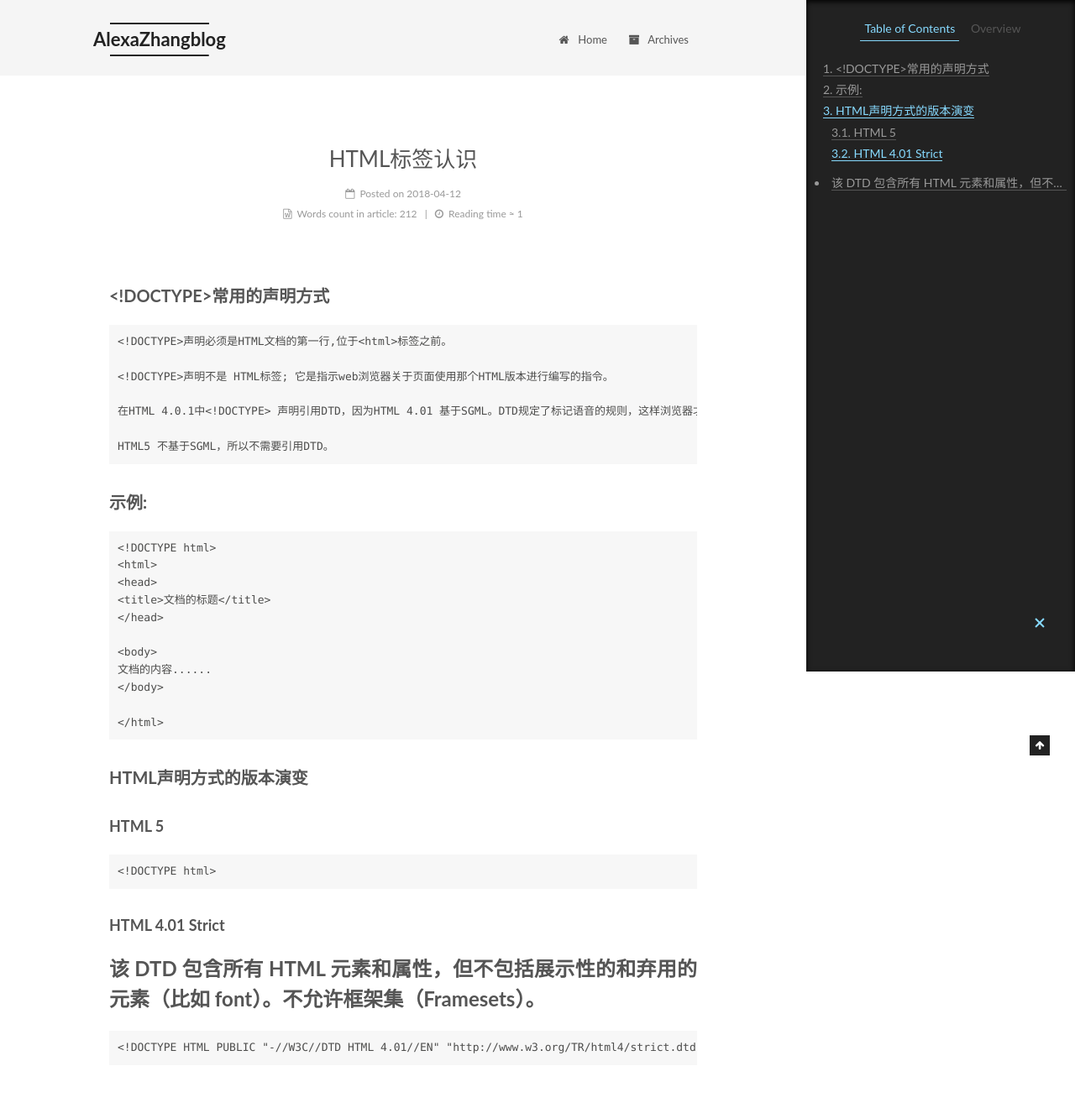
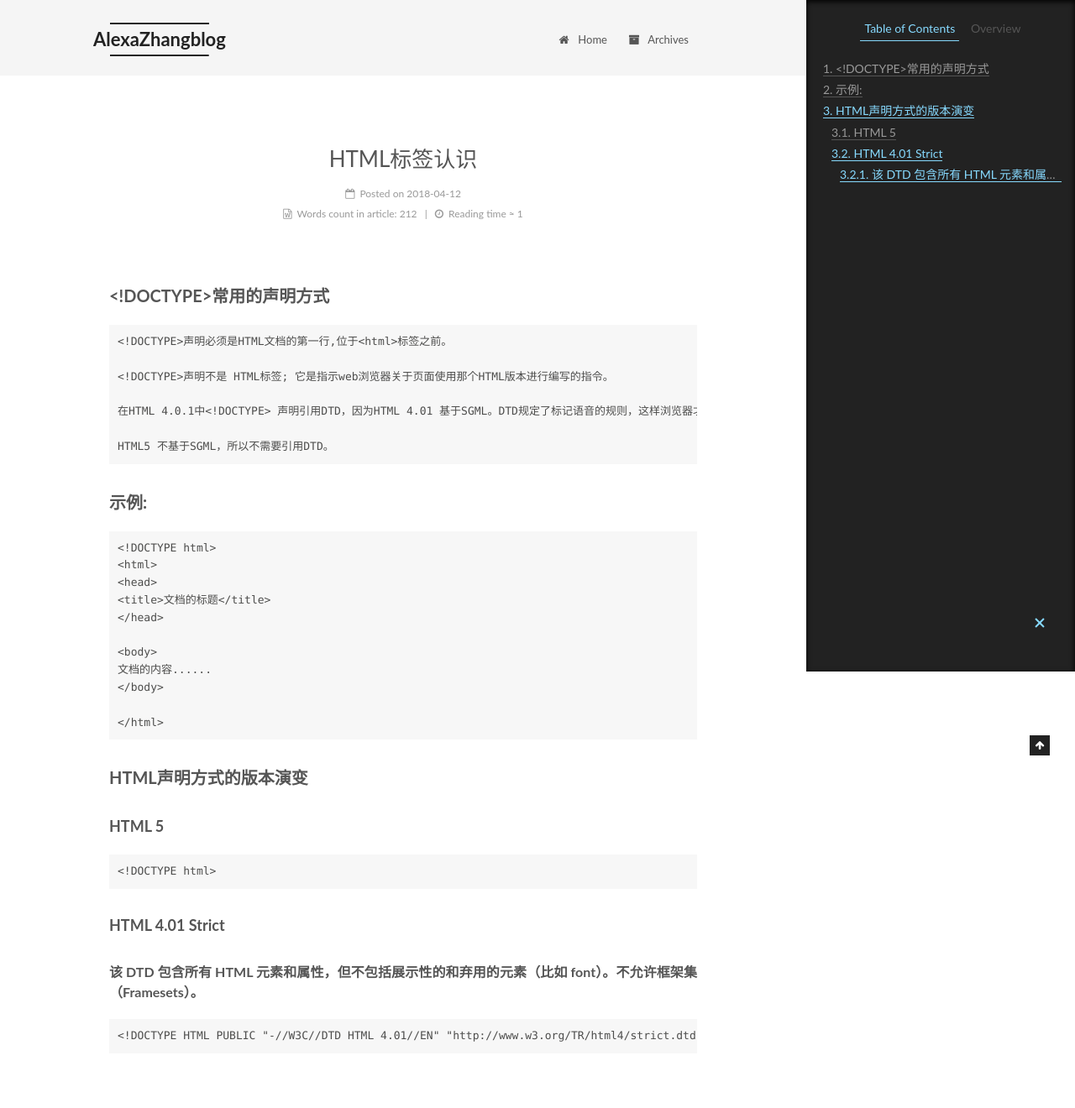
Before and after one commit to AlexaZhang/AlexaZhang.github.io, a plain HTML site: page 2018/04/12/HTML标签认识/index.html in a window 1280 px wide. Shown: the top 1320 px of the page at 84% size. Drawn offline with Linux system fonts and the light colour scheme.

Commit message:
Site updated: 2018-04-12 15:40:47

```diff
--- a/2018/04/12/HTML标签认识/index.html
+++ b/2018/04/12/HTML标签认识/index.html
@@ -86,7 +86,7 @@
 <meta property="og:site_name" content="AlexaZhangblog">
 <meta property="og:description" content="&amp;lt;!DOCTYPE&amp;gt;常用的声明方式&amp;lt;!DOCTYPE&amp;gt;声明必须是HTML文档的第一行,位于&amp;lt;html&amp;gt;标签之前。  &amp;lt;!DOCTYPE&amp;gt;声明不是 HTML标签; 它是指示web浏览器关于页面使用那个HTML版本进行编写的指令。  在HTML 4.0.1中&amp;lt;!DOCTYPE&amp;gt; 声明引用DTD，因为HTML 4.01 基于SGML。DTD规定">
 <meta property="og:locale" content="default">
-<meta property="og:updated_time" content="2018-04-12T07:36:47.089Z">
+<meta property="og:updated_time" content="2018-04-12T07:40:38.168Z">
 <meta name="twitter:card" content="summary">
 <meta name="twitter:title" content="HTML标签认识">
 <meta name="twitter:description" content="&amp;lt;!DOCTYPE&amp;gt;常用的声明方式&amp;lt;!DOCTYPE&amp;gt;声明必须是HTML文档的第一行,位于&amp;lt;html&amp;gt;标签之前。  &amp;lt;!DOCTYPE&amp;gt;声明不是 HTML标签; 它是指示web浏览器关于页面使用那个HTML版本进行编写的指令。  在HTML 4.0.1中&amp;lt;!DOCTYPE&amp;gt; 声明引用DTD，因为HTML 4.01 基于SGML。DTD规定">
@@ -349,7 +349,7 @@ HTML5 不基于SGML，所以不需要引用DTD。
 
 &lt;/html&gt;
 </code></pre><h3 id="HTML声明方式的版本演变"><a href="#HTML声明方式的版本演变" class="headerlink" title="HTML声明方式的版本演变"></a>HTML声明方式的版本演变</h3><h4 id="HTML-5"><a href="#HTML-5" class="headerlink" title="HTML 5"></a>HTML 5</h4><pre><code>&lt;!DOCTYPE html&gt;
-</code></pre><h4 id="HTML-4-01-Strict"><a href="#HTML-4-01-Strict" class="headerlink" title="HTML 4.01 Strict"></a>HTML 4.01 Strict</h4><h1 id="该-DTD-包含所有-HTML-元素和属性，但不包括展示性的和弃用的元素（比如-font）。不允许框架集（Framesets）。"><a href="#该-DTD-包含所有-HTML-元素和属性，但不包括展示性的和弃用的元素（比如-font）。不允许框架集（Framesets）。" class="headerlink" title="该 DTD 包含所有 HTML 元素和属性，但不包括展示性的和弃用的元素（比如 font）。不允许框架集（Framesets）。"></a>该 DTD 包含所有 HTML 元素和属性，但不包括展示性的和弃用的元素（比如 font）。不允许框架集（Framesets）。</h1><pre><code>&lt;!DOCTYPE HTML PUBLIC &quot;-//W3C//DTD HTML 4.01//EN&quot; &quot;http://www.w3.org/TR/html4/strict.dtd&quot;&gt;
+</code></pre><h4 id="HTML-4-01-Strict"><a href="#HTML-4-01-Strict" class="headerlink" title="HTML 4.01 Strict"></a>HTML 4.01 Strict</h4><h5 id="该-DTD-包含所有-HTML-元素和属性，但不包括展示性的和弃用的元素（比如-font）。不允许框架集（Framesets）。"><a href="#该-DTD-包含所有-HTML-元素和属性，但不包括展示性的和弃用的元素（比如-font）。不允许框架集（Framesets）。" class="headerlink" title="该 DTD 包含所有 HTML 元素和属性，但不包括展示性的和弃用的元素（比如 font）。不允许框架集（Framesets）。"></a>该 DTD 包含所有 HTML 元素和属性，但不包括展示性的和弃用的元素（比如 font）。不允许框架集（Framesets）。</h5><pre><code>&lt;!DOCTYPE HTML PUBLIC &quot;-//W3C//DTD HTML 4.01//EN&quot; &quot;http://www.w3.org/TR/html4/strict.dtd&quot;&gt;
 </code></pre>
 
     </div>
@@ -518,7 +518,7 @@ HTML5 不基于SGML，所以不需要引用DTD。
 
 
 
-              <div class="post-toc-content"><ol class="nav"><li class="nav-item nav-level-3"><a class="nav-link" href="#lt-DOCTYPE-gt-常用的声明方式"><span class="nav-number">1.</span> <span class="nav-text">&lt;!DOCTYPE&gt;常用的声明方式</span></a></li><li class="nav-item nav-level-3"><a class="nav-link" href="#示例"><span class="nav-number">2.</span> <span class="nav-text">示例:</span></a></li><li class="nav-item nav-level-3"><a class="nav-link" href="#HTML声明方式的版本演变"><span class="nav-number">3.</span> <span class="nav-text">HTML声明方式的版本演变</span></a><ol class="nav-child"><li class="nav-item nav-level-4"><a class="nav-link" href="#HTML-5"><span class="nav-number">3.1.</span> <span class="nav-text">HTML 5</span></a></li><li class="nav-item nav-level-4"><a class="nav-link" href="#HTML-4-01-Strict"><span class="nav-number">3.2.</span> <span class="nav-text">HTML 4.01 Strict</span></a></li></ol></li></ol></li></ol></li><li class="nav-item nav-level-1"><a class="nav-link" href="#该-DTD-包含所有-HTML-元素和属性，但不包括展示性的和弃用的元素（比如-font）。不允许框架集（Framesets）。"><span class="nav-number"></span> <span class="nav-text">该 DTD 包含所有 HTML 元素和属性，但不包括展示性的和弃用的元素（比如 font）。不允许框架集（Framesets）。</span></a></div>
+              <div class="post-toc-content"><ol class="nav"><li class="nav-item nav-level-3"><a class="nav-link" href="#lt-DOCTYPE-gt-常用的声明方式"><span class="nav-number">1.</span> <span class="nav-text">&lt;!DOCTYPE&gt;常用的声明方式</span></a></li><li class="nav-item nav-level-3"><a class="nav-link" href="#示例"><span class="nav-number">2.</span> <span class="nav-text">示例:</span></a></li><li class="nav-item nav-level-3"><a class="nav-link" href="#HTML声明方式的版本演变"><span class="nav-number">3.</span> <span class="nav-text">HTML声明方式的版本演变</span></a><ol class="nav-child"><li class="nav-item nav-level-4"><a class="nav-link" href="#HTML-5"><span class="nav-number">3.1.</span> <span class="nav-text">HTML 5</span></a></li><li class="nav-item nav-level-4"><a class="nav-link" href="#HTML-4-01-Strict"><span class="nav-number">3.2.</span> <span class="nav-text">HTML 4.01 Strict</span></a><ol class="nav-child"><li class="nav-item nav-level-5"><a class="nav-link" href="#该-DTD-包含所有-HTML-元素和属性，但不包括展示性的和弃用的元素（比如-font）。不允许框架集（Framesets）。"><span class="nav-number">3.2.1.</span> <span class="nav-text">该 DTD 包含所有 HTML 元素和属性，但不包括展示性的和弃用的元素（比如 font）。不允许框架集（Framesets）。</span></a></li></ol></li></ol></li></ol></div>
 
 
           </div>
--- a/css/main.css
+++ b/css/main.css
@@ -1822,7 +1822,7 @@ pre .javascript .function {
   width: 4px;
   height: 4px;
   border-radius: 50%;
-  background: #63ffff;
+  background: #71ffff;
 }
 .links-of-blogroll {
   font-size: 13px;
```
Also changed, not shown: index.html (+1 -1 lines).
